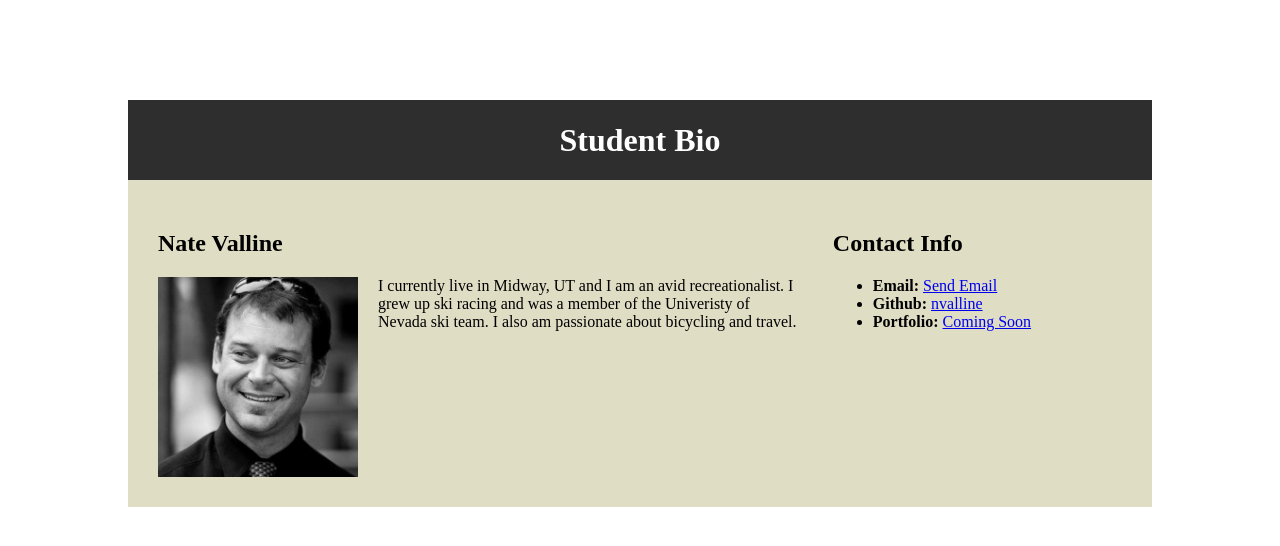
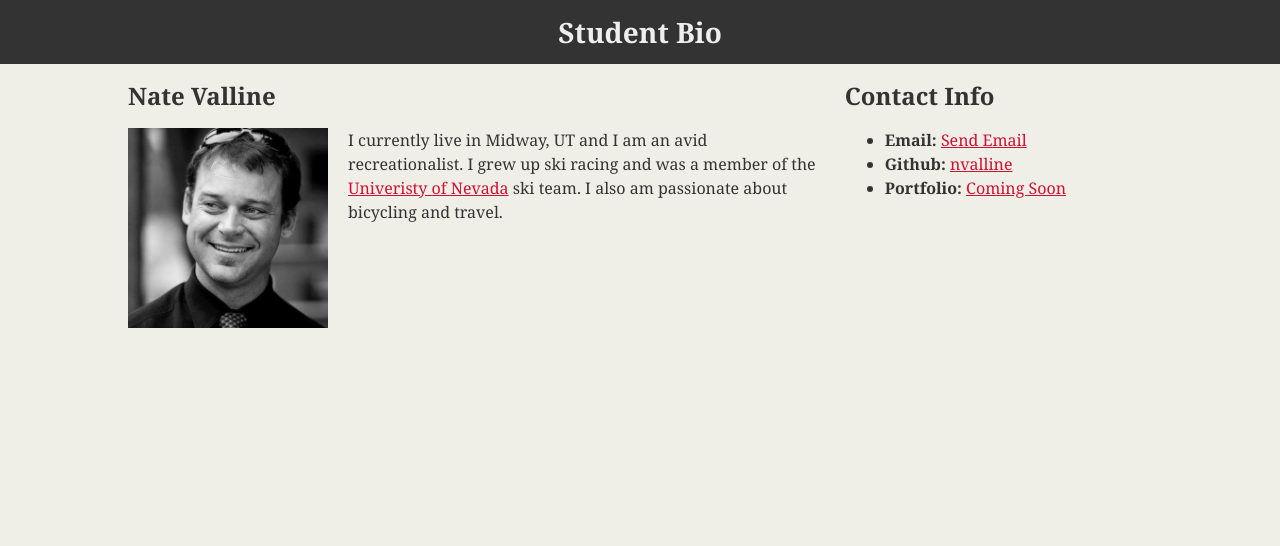
Before and after one commit to nvalline/inclass-html-profile, a plain HTML site: page index.html in a window 1280 px wide. Drawn offline with Linux system fonts and the light colour scheme.

Commit message:
Added CSS/style.css and updated index.html

```diff
--- /dev/null
+++ b/css/style.css
@@ -0,0 +1,108 @@
+body {
+  margin: 0;
+  padding: 0;
+  background: #efeee7;
+  font-family: Georgia, "Times New Roman", Times, serif;
+  color: #333333;
+  line-height: 150%;
+}
+
+header {
+  background-color: #333333;
+}
+
+h1 {
+  color: #eee;
+  font-size: 28px;
+  padding: 20px;
+  margin: 0;
+  text-align: center;
+}
+
+h2 {
+  font-size: 24px;
+}
+
+.container {
+  width: 1024px;
+  margin: 0px auto;
+}
+
+#main-bio,
+#contact-info,
+#bio-image {
+  float: left;
+}
+
+#bio-image {
+  width: 200px;
+  height: 200px;
+  margin-right: 20px;
+}
+
+#main-bio {
+  width: 70%;
+  padding-right: 20px;
+  box-sizing: border-box;
+}
+
+#contact-info {
+  width: 30%;
+}
+
+a {
+  color: #d21034;
+}
+
+/* My code before referencing the Activity 6 README file */
+
+/* body {
+  margin: 0;
+  padding: 0;
+  box-sizing: border-box;
+}
+
+header {
+  background: #2e2e2e;
+  color: #ffffff;
+  width: 80%;
+  height: 80px;
+  margin: 100px auto 0;
+  display: flex;
+  align-items: center;
+  justify-content: center;
+}
+
+div {
+  margin: 0 auto;
+  width: 80%;
+  background-color: #dfddc4;
+  padding: 30px;
+  box-sizing: border-box;
+}
+
+.bio {
+  width: 66.66%;
+  display: inline;
+  float: left;
+}
+
+.bio img {
+  float: left;
+  padding-right: 20px;
+  width: 200px;
+  height: 200px;
+}
+
+.contact {
+  float: right;
+  width: 30%;
+}
+
+.clearfix {
+  overflow: auto;
+}
+
+a {
+  color: #d21034;
+} */
--- a/index.html
+++ b/index.html
@@ -5,73 +5,28 @@
     <meta name="viewport" content="width=device-width, initial-scale=1.0" />
     <title>Activity 4 - HTMLGit</title>
 
-    <style>
-      body {
-        margin: 0;
-        padding: 0;
-        box-sizing: border-box;
-      }
-
-      header {
-        background: #2e2e2e;
-        color: #ffffff;
-        width: 80%;
-        height: 80px;
-        margin: 100px auto 0;
-        display: flex;
-        align-items: center;
-        justify-content: center;
-      }
-
-      div {
-        margin: 0 auto;
-        width: 80%;
-        background-color: #dfddc4;
-        padding: 30px;
-        box-sizing: border-box;
-      }
-
-      .bio {
-        width: 66.66%;
-        display: inline;
-        float: left;
-      }
-
-      .bio img {
-        float: left;
-        padding-right: 20px;
-      }
-
-      .contact {
-        float: right;
-        width: 30%;
-      }
-
-      .clearfix {
-        overflow: auto;
-      }
-    </style>
+    <link rel="stylesheet" href="./css/style.css" />
   </head>
   <body>
     <header>
       <h1>Student Bio</h1>
     </header>
-    <div class="clearfix">
-      <section class="bio">
+    <div class="container clearfix">
+      <section class="bio" id="main-bio">
         <h2>Nate Valline</h2>
         <img
           src="./img/66280896_416911392243350_4341141419952439296_n.jpeg"
           alt="Profile Picture"
-          width="200px"
-          height="200px"
+          id="bio-image"
         />
         <p>
           I currently live in Midway, UT and I am an avid recreationalist. I
-          grew up ski racing and was a member of the Univeristy of Nevada ski
-          team. I also am passionate about bicycling and travel.
+          grew up ski racing and was a member of the
+          <a href="#">Univeristy of Nevada</a> ski team. I also am passionate
+          about bicycling and travel.
         </p>
       </section>
-      <section class="contact">
+      <section class="contact" id="contact-info">
         <h2>Contact Info</h2>
         <ul>
           <li>
```
